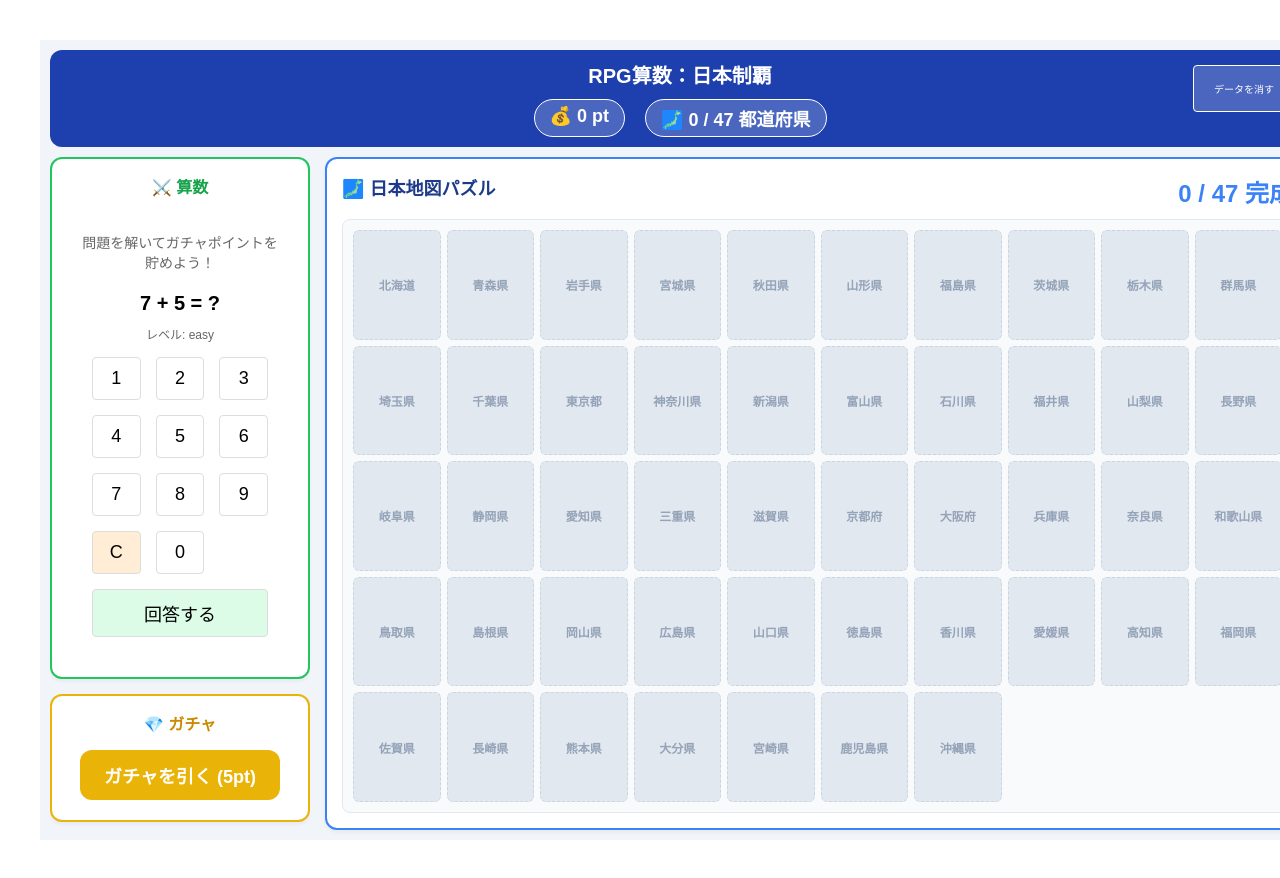
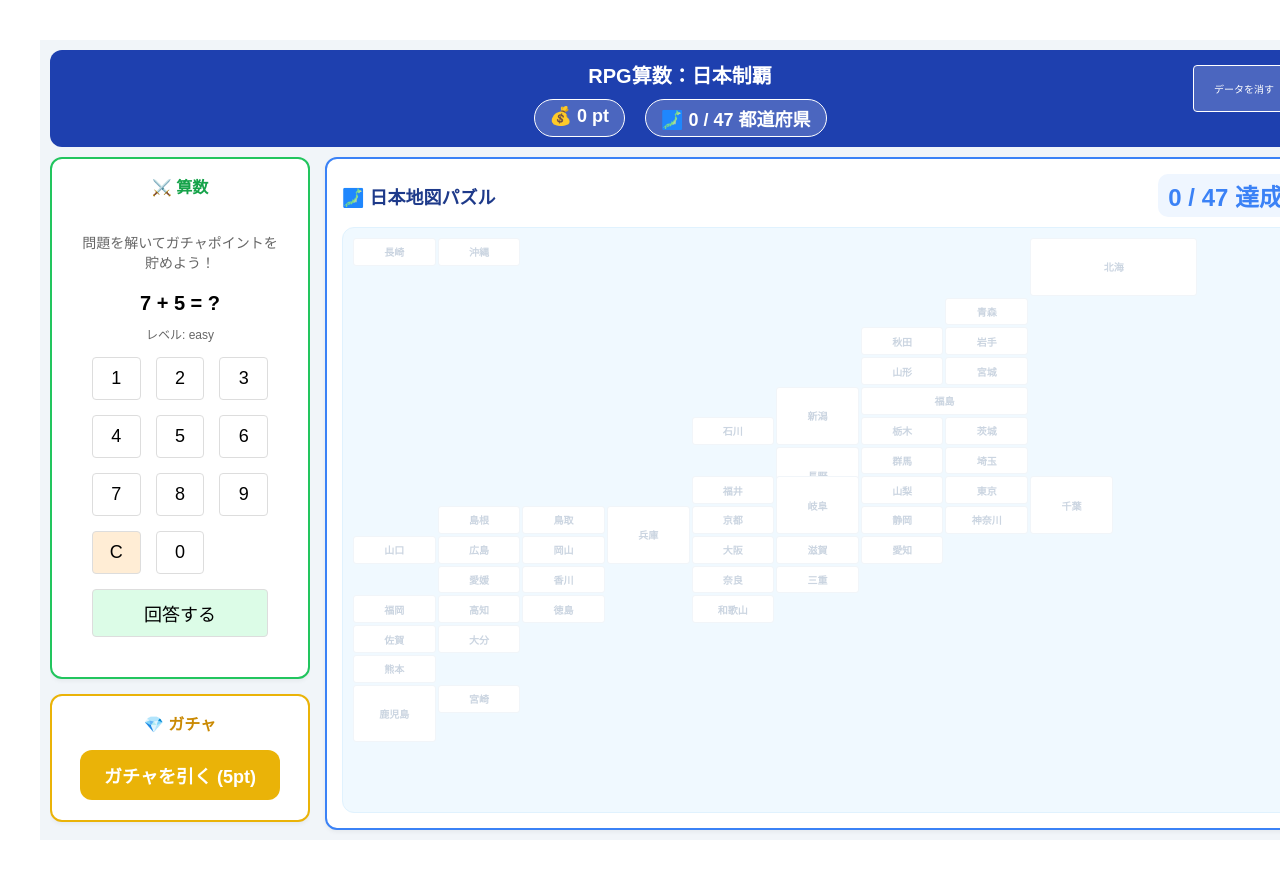
Before and after one commit to kotani6053/manaho0610, a React (Vite) app: page / in a window 1280 px wide. Shown: the top 878 px of the page. Built offline with nearby package versions, Linux system fonts and the light colour scheme; the HTML template or start-up script is replaced by a standard one.

Commit message:
Update MapCollection.jsx

```diff
--- a/src/components/MapCollection.jsx
+++ b/src/components/MapCollection.jsx
@@ -1,53 +1,73 @@
 import React from 'react';
 
-const PREFECTURES = [
-  "北海道", "青森県", "岩手県", "宮城県", "秋田県", "山形県", "福島県",
-  "茨城県", "栃木県", "群馬県", "埼玉県", "千葉県", "東京都", "神奈川県",
-  "新潟県", "富山県", "石川県", "福井県", "山梨県", "長野県", "岐阜県",
-  "静岡県", "愛知県", "三重県", "滋賀県", "京都府", "大阪府", "兵庫県",
-  "奈良県", "和歌山県", "鳥取県", "島根県", "岡山県", "広島県", "山口県",
-  "徳島県", "香川県", "愛媛県", "高知県", "福岡県", "佐賀県", "長崎県",
-  "熊本県", "大分県", "宮崎県", "鹿児島県", "沖縄県"
+const MAP_LAYOUT = [
+  { name: "北海道", grid: "1 / 9 / 3 / 11" },
+  { name: "青森県", grid: "3 / 8 / 4 / 9" }, { name: "岩手県", grid: "4 / 8 / 5 / 9" },
+  { name: "秋田県", grid: "4 / 7 / 5 / 8" }, { name: "宮城県", grid: "5 / 8 / 6 / 9" },
+  { name: "山形県", grid: "5 / 7 / 6 / 8" }, { name: "福島県", grid: "6 / 7 / 7 / 9" },
+  { name: "茨城県", grid: "7 / 8 / 8 / 9" }, { name: "栃木県", grid: "7 / 7 / 8 / 8" },
+  { name: "群馬県", grid: "8 / 7 / 9 / 8" }, { name: "埼玉県", grid: "8 / 8 / 9 / 9" },
+  { name: "千葉県", grid: "9 / 9 / 11 / 10" }, { name: "東京都", grid: "9 / 8 / 10 / 9" },
+  { name: "神奈川県", grid: "10 / 8 / 11 / 9" }, { name: "新潟県", grid: "6 / 6 / 8 / 7" },
+  { name: "富山県", grid: "8 / 6 / 9 / 7" }, { name: "石川県", grid: "7 / 5 / 8 / 6" },
+  { name: "福井県", grid: "9 / 5 / 10 / 6" }, { name: "山梨県", grid: "9 / 7 / 10 / 8" },
+  { name: "長野県", grid: "8 / 6 / 10 / 7" }, { name: "岐阜県", grid: "9 / 6 / 11 / 7" },
+  { name: "静岡県", grid: "10 / 7 / 11 / 8" }, { name: "愛知県", grid: "11 / 7 / 12 / 8" },
+  { name: "三重県", grid: "12 / 6 / 13 / 7" }, { name: "滋賀県", grid: "11 / 6 / 12 / 7" },
+  { name: "京都府", grid: "10 / 5 / 11 / 6" }, { name: "大阪府", grid: "11 / 5 / 12 / 6" },
+  { name: "兵庫県", grid: "10 / 4 / 12 / 5" }, { name: "奈良県", grid: "12 / 5 / 13 / 6" },
+  { name: "和歌山県", grid: "13 / 5 / 14 / 6" }, { name: "鳥取県", grid: "10 / 3 / 11 / 4" },
+  { name: "島根県", grid: "10 / 2 / 11 / 3" }, { name: "岡山県", grid: "11 / 3 / 12 / 4" },
+  { name: "広島県", grid: "11 / 2 / 12 / 3" }, { name: "山口県", grid: "11 / 1 / 12 / 2" },
+  { name: "徳島県", grid: "13 / 3 / 14 / 4" }, { name: "香川県", grid: "12 / 3 / 13 / 4" },
+  { name: "愛媛県", grid: "12 / 2 / 13 / 3" }, { name: "高知県", grid: "13 / 2 / 14 / 3" },
+  { name: "福岡県", grid: "13 / 1 / 14 / 2" }, { name: "佐賀県", grid: "14 / 1 / 15 / 2" },
+  { name: "長崎県", grid: "14 / 0 / 15 / 1" }, { name: "熊本県", grid: "15 / 1 / 16 / 2" },
+  { name: "大分県", grid: "14 / 2 / 15 / 3" }, { name: "宮崎県", grid: "16 / 2 / 17 / 3" },
+  { name: "鹿児島県", grid: "16 / 1 / 18 / 2" }, { name: "沖縄県", grid: "18 / 0 / 19 / 1" }
 ];
 
 function MapCollection({ obtained }) {
   return (
-    <div style={{ height: '100%', display: 'flex', flexDirection: 'column' }}>
-      <div style={{ display: 'flex', justifyContent: 'space-between', marginBottom: '10px' }}>
+    <div style={{ width: '100%', height: '100%', display: 'flex', flexDirection: 'column' }}>
+      <div style={{ display: 'flex', justifyContent: 'space-between', alignItems: 'center', marginBottom: '10px' }}>
         <h2 style={{ margin: 0, fontSize: '18px', color: '#1e3a8a' }}>🗾 日本地図パズル</h2>
-        <span style={{ fontWeight: 'bold', color: '#3b82f6' }}>{obtained.length} / 47 完成</span>
+        <span style={{ fontWeight: 'bold', color: '#3b82f6', backgroundColor: '#eff6ff', padding: '4px 10px', borderRadius: '10px' }}>
+          {obtained.length} / 47 達成
+        </span>
       </div>
 
       <div style={{
         flex: 1,
         display: 'grid',
-        gridTemplateColumns: 'repeat(auto-fill, minmax(80px, 1fr))', // タイルを大きく配置
-        gridAutoRows: 'minmax(50px, 1fr)',
-        gap: '6px',
-        overflowY: 'auto',
+        gridTemplateColumns: 'repeat(11, 1fr)',
+        gridTemplateRows: 'repeat(19, 1fr)',
+        gap: '2px',
+        backgroundColor: '#f0f9ff',
+        borderRadius: '12px',
         padding: '10px',
-        backgroundColor: '#f8fafc',
-        borderRadius: '8px',
-        border: '1px solid #e2e8f0'
+        border: '1px solid #e0f2fe'
       }}>
-        {PREFECTURES.map(pref => {
-          const isObtained = obtained.includes(pref);
+        {MAP_LAYOUT.map(pref => {
+          const isObtained = obtained.includes(pref.name);
           return (
-            <div key={pref} style={{
+            <div key={pref.name} style={{
+              gridArea: pref.grid,
               display: 'flex',
               alignItems: 'center',
               justifyContent: 'center',
-              borderRadius: '6px',
-              fontSize: '12px',
+              fontSize: '10px',
               fontWeight: 'bold',
+              borderRadius: '3px',
               transition: 'all 0.3s ease',
-              backgroundColor: isObtained ? '#3b82f6' : '#e2e8f0',
-              color: isObtained ? 'white' : '#94a3b8',
-              border: isObtained ? 'none' : '1px dashed #cbd5e1',
-              boxShadow: isObtained ? '0 2px 4px rgba(59, 130, 246, 0.4)' : 'none',
-              transform: isObtained ? 'scale(1.02)' : 'scale(1)'
+              backgroundColor: isObtained ? '#3b82f6' : '#fff',
+              color: isObtained ? 'white' : '#cbd5e1',
+              border: isObtained ? '1px solid #2563eb' : '1px solid #f1f5f9',
+              boxShadow: isObtained ? '0 2px 4px rgba(0,0,0,0.1)' : 'none',
+              zIndex: isObtained ? 2 : 1,
+              whiteSpace: 'nowrap'
             }}>
-              {pref}
+              {pref.name.replace('県', '').replace('府', '').replace('東京都', '東京').replace('北海道', '北海')}
             </div>
           );
         })}
```
